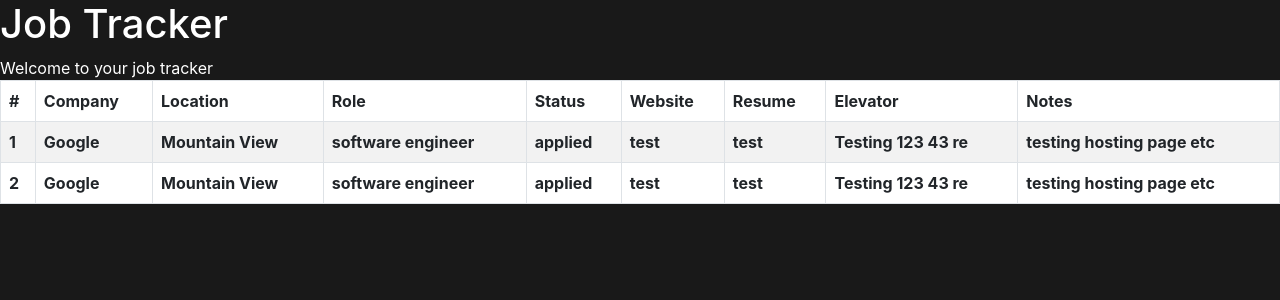
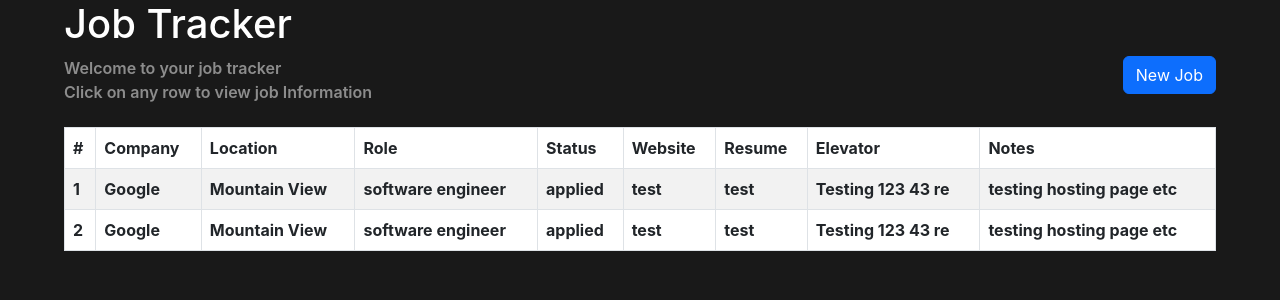
Before and after one commit to EChilin5/jobtracker, a React (Create React App) app: page / in a window 1280 px wide. Shown: the top 300 px of the page. Built offline with nearby package versions, Linux system fonts and the light colour scheme.

Commit message:
updated modal design

```diff
--- a/src/App.css
+++ b/src/App.css
@@ -1,4 +1,6 @@
 body{
   background-color: #191919;
   color: #fff;
+  margin-left: 5%;
+  margin-right: 5%;
 }
--- /dev/null
+++ b/src/Components/AddNewJobModal.css
@@ -0,0 +1,9 @@
+.add-new-modal-content modal-content{
+    background-color: #191919;
+}
+
+.modal-content{
+    background-color: #191919;
+    -webkit-transform: translate3d(50%, 0, 0);
+    transform: translate3d(50%, 0, 0);
+}
--- /dev/null
+++ b/src/Components/AddNewJobModal.js
@@ -0,0 +1,67 @@
+import React from "react";
+import Modal from "react-bootstrap/Modal";
+import Button from "react-bootstrap/Button";
+import Form from "react-bootstrap/Form";
+import "./AddNewJobModal.css";
+
+const AddNewJobModal = (props) => {
+  return (
+    <div className="add-new-modal-content">
+      <Modal show={props.showModal} onHide={() => props.displayForm()}>
+        <Modal.Header closeButton>
+          <Modal.Title>Add New Job</Modal.Title>
+        </Modal.Header>
+
+        <Modal.Body>
+          <Form.Group className="mb-3" controlId="formBasicEmail">
+            <Form.Label>Company Name</Form.Label>
+            <Form.Control type="text" placeholder="Enter company name" />
+          </Form.Group>
+          <Form.Group className="mb-3" controlId="formBasicEmail">
+            <Form.Label>Location</Form.Label>
+            <Form.Control type="text" placeholder="Enter location" />
+          </Form.Group>
+          <Form.Group className="mb-3" controlId="formBasicEmail">
+            <Form.Label>Role</Form.Label>
+            <Form.Control type="text" placeholder="Enter role" />
+          </Form.Group>
+          <Form.Group className="mb-3" controlId="formBasicEmail">
+            <Form.Label>Company Website</Form.Label>
+            <Form.Control type="text" placeholder="Enter website" />
+          </Form.Group>
+          <Form.Group className="mb-3" controlId="formBasicEmail">
+            <Form.Label>Recruiter</Form.Label>
+            <Form.Control type="text" placeholder="Enter recruiter name" />
+          </Form.Group>
+          <Form.Group className="mb-3" controlId="formBasicEmail">
+            <Form.Label>Resume</Form.Label>
+            <Form.Control type="text" placeholder="Enter resume link" />
+          </Form.Group>
+          <Form.Group className="mb-3" controlId="formBasicEmail">
+            <Form.Label>Elevator Speech</Form.Label>
+            <Form.Control type="text" placeholder="Enter elevator speech" />
+          </Form.Group>
+          <Form.Group className="mb-3" controlId="formBasicEmail">
+            <Form.Label>Status</Form.Label>
+            <Form.Control type="text" placeholder="Enter status" />
+          </Form.Group>
+          <Form.Group className="mb-3" controlId="formBasicEmail">
+            <Form.Label>Notes</Form.Label>
+            <Form.Control type="text" placeholder="Enter notes" />
+          </Form.Group>
+        </Modal.Body>
+
+        <Modal.Footer>
+          <Button variant="secondary" onClick={() => props.displayForm()}>
+            Close
+          </Button>
+          <Button variant="primary" onClick={() => props.displayForm()}>
+            Save changes
+          </Button>
+        </Modal.Footer>
+      </Modal>
+    </div>
+  );
+};
+
+export default AddNewJobModal;
--- /dev/null
+++ b/src/Pages/JobTracker.css
@@ -0,0 +1,15 @@
+.job-tracker-heading h1{
+    font-weight: 700;
+}
+
+.job-tracker-subheading-container{
+    display: flex;
+    flex-wrap: wrap;
+    margin-bottom: 2%;
+}
+
+.job-tracker-subheading-content{
+    flex: 2;
+    opacity: 0.5;
+    font-weight: 600;
+}
--- a/src/Pages/JobTracker.js
+++ b/src/Pages/JobTracker.js
@@ -1,5 +1,8 @@
-import React from "react";
+import React, { useState } from "react";
 import JobTrackerChart from "../Components/JobTrackerChart";
+import Button from "react-bootstrap/esm/Button";
+import AddNewJobModal from "../Components/AddNewJobModal";
+import "./JobTracker.css";
 
 const JobTracker = () => {
   let jobs = [
@@ -27,12 +30,30 @@ const JobTracker = () => {
     },
   ];
 
+  const [show, setShow] = useState(false);
+  const [rowSelected, setRowSelected] = useState(0);
+
+  const displayModal = () => setShow(!show);
+
   return (
     <div>
       <div>
+        <AddNewJobModal showModal={show} displayForm={displayModal} />
+      </div>
+      <div className="job-tracker-header">
         <h1>Job Tracker</h1>
       </div>
-      <div>Welcome to your job tracker</div>
+      <div className="job-tracker-subheading-container">
+        <div className="job-tracker-subheading-content">
+          Welcome to your job tracker
+          <br />
+          Click on any row to view job Information
+        </div>
+        <div>
+          <Button onClick={() => displayModal()}>New Job</Button>
+        </div>
+      </div>
+
       <div>
         <JobTrackerChart positions={jobs} />
       </div>
```
